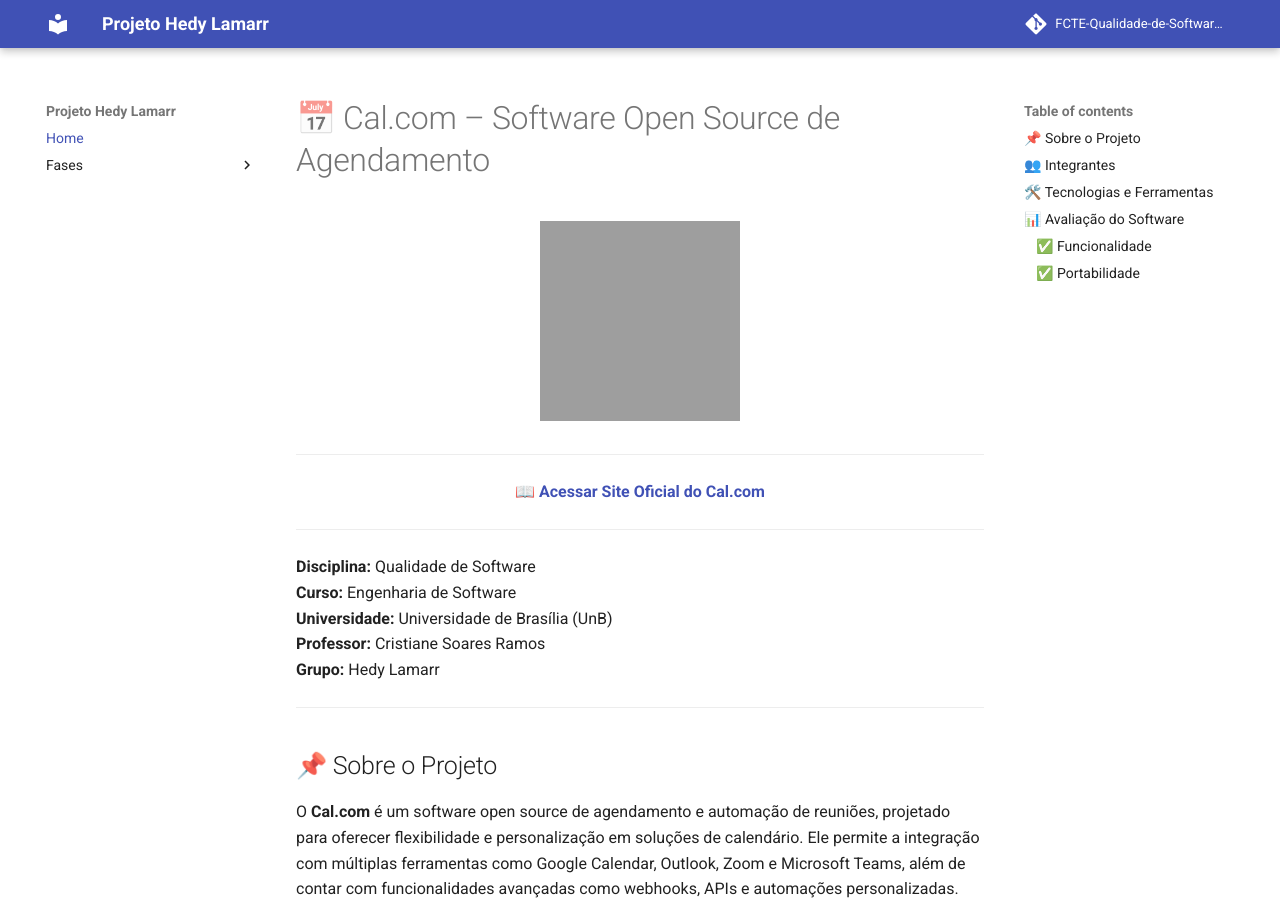
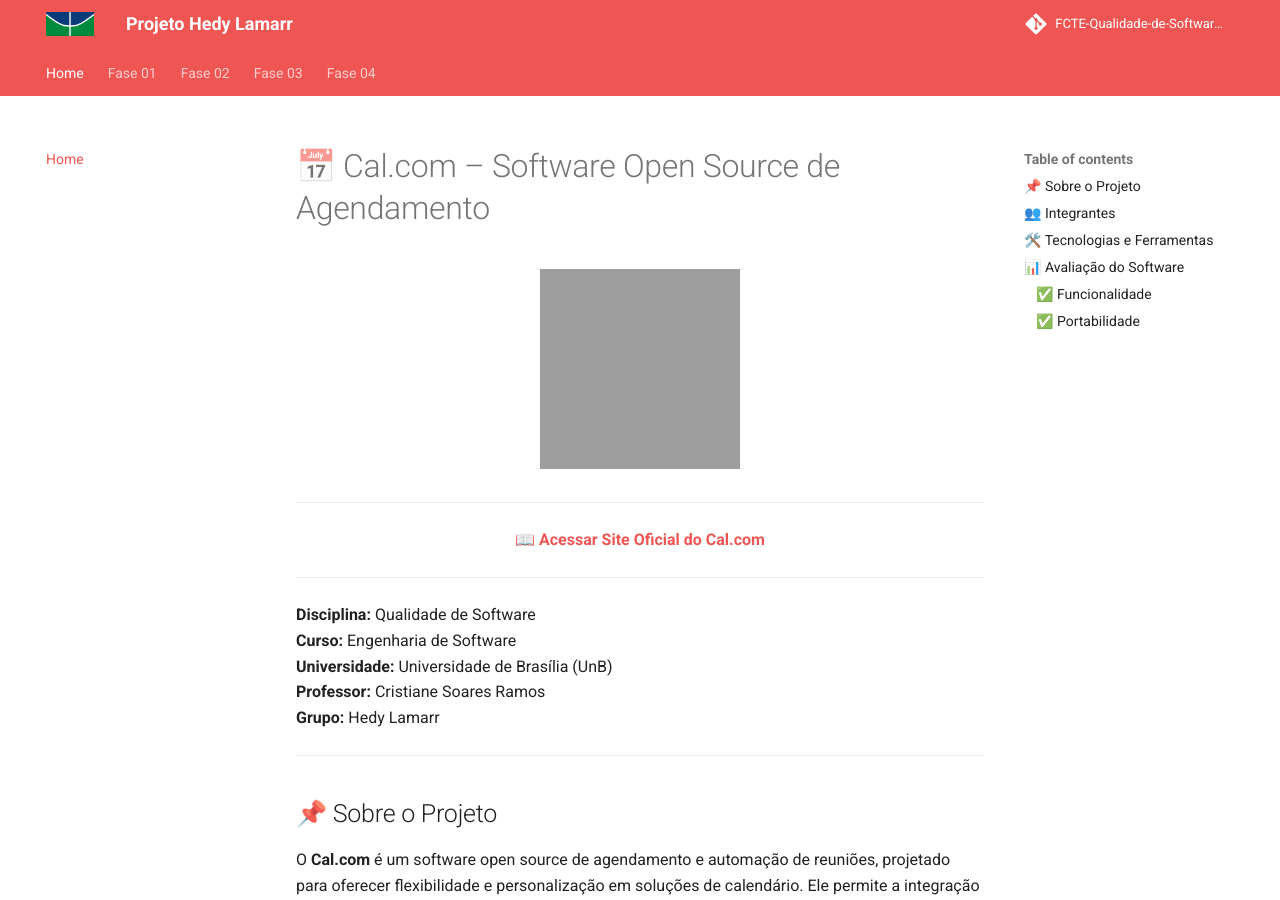
Before and after one commit to FCTE-Qualidade-de-Software-1/2025-2_T01_HEDDY-LAMAR, an MkDocs documentation site: the page built from docs/index.md, in a window 1280 px wide and 900 px high. Built offline with MkDocs 1.6.1 and Material for MkDocs 9.7.7, drawn with Linux system fonts in a browser that asks for light colours; comment, search, counter and statistics services are not loaded; grey boxes are pictures that could not be loaded.

Commit message:
docs: muda o estilo da página e adiciona seções na nav superior

```diff
--- a/mkdocs.yml
+++ b/mkdocs.yml
@@ -3,14 +3,42 @@
 docs_dir: docs
 repo_url: https://github.com/FCTE-Qualidade-de-Software-1/2025-2_T01_HEDDY-LAMAR
 repo_name: FCTE-Qualidade-de-Software-1/2025-2_T01_HEDDY-LAMAR
+
+theme:
+  name: material
+  logo: assets/logo-unb.png
+  favicon: assets/favicon.png
+  palette:
+    - scheme: default
+      primary: red
+      accent: red
+    - scheme: slate
+      primary: black
+      accent: red
+  features:
+    - navigation.tabs
+    - navigation.sections
+    - navigation.top
+    - search.suggest
+    - search.highlight
+    - content.tabs.link
+    - content.code.copy
+    - content.code.annotate
+
 nav:
   - Home: index.md
-  - Fases:
-      - Fase 01 - Requisitos de avaliação:
-        - Propósito e Uso dos resultados: fase_1/01_proposito.md
-theme:
-  name: material
+  - "Fase 01":
+    - "Requisitos de avaliação": fase_1/01_proposito.md
+  - "Fase 02": fase_2/index.md
+  - "Fase 03": fase_3/index.md
+  - "Fase 04": fase_4/index.md
+
 plugins:
   - minify
+
 markdown_extensions:
   - footnotes
+  - attr_list
+  - pymdownx.emoji:
+      emoji_index: !!python/name:material.extensions.emoji.twemoji
+      emoji_generator: !!python/name:material.extensions.emoji.to_svg
```
Also changed, not shown: docs/fase_2/index.md (added, +3 -0 lines), docs/fase_3/index.md (added, +3 -0 lines), docs/fase_4/index.md (added, +3 -0 lines), docs/assets/logo-unb.png (added).
